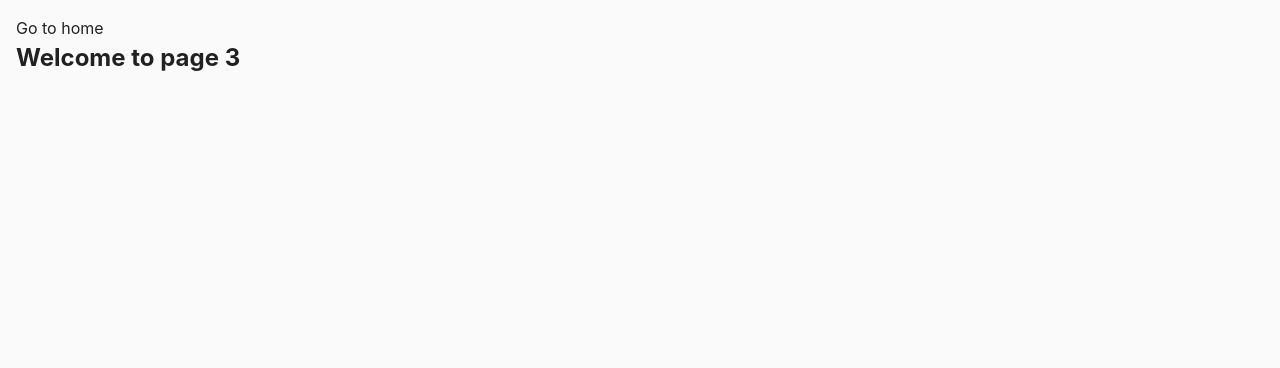
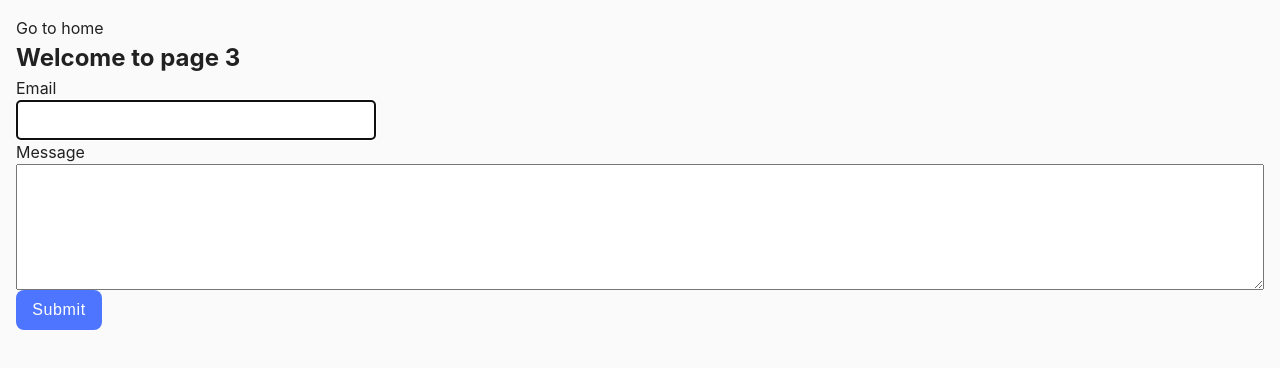
Before and after one commit to Lena8829/goit-js-hw-09, a website built with Vite: page src/2-form.html in a window 1280 px wide. Built offline with nearby package versions, Linux system fonts and the light colour scheme.

Commit message:
task-2-form
input event

```diff
--- a/src/2-form.html
+++ b/src/2-form.html
@@ -16,6 +16,19 @@
     <h1>Welcome to page 3</h1>
   </section>
 
+  <form class="feedback-form" autocomplete="off">
+    <label>
+      Email
+      <input type="email" name="email" autofocus />
+    </label>
+    <label>
+      Message
+      <textarea name="message" rows="8"></textarea>
+    </label>
+    <button type="submit">Submit</button>
+  </form>
+
+
   <script type="module" src="./js/2-form.js"></script>
 </body>
 
--- a/src/css/1-gallery.css
+++ b/src/css/1-gallery.css
@@ -1,19 +1,4 @@
-*,
-*::before,
-*::after {
-  box-sizing: border-box;
-}
 
-body {
-  margin: 16px;
-  font-family: -apple-system, BlinkMacSystemFont, 'Segoe UI', Roboto, Oxygen,
-    Ubuntu, Cantarell, 'Open Sans', 'Helvetica Neue', sans-serif;
-  -webkit-font-smoothing: antialiased;
-  -moz-osx-font-smoothing: grayscale;
-  background-color: #fafafa;
-  color: #212121;
-  line-height: 1.5;
-}
 
 ul {
   display: flex;
--- a/src/css/2-form.css
+++ b/src/css/2-form.css
@@ -0,0 +1,44 @@
+.login-form {
+  display: flex;
+  flex-direction: column;
+  gap: 8px;
+  padding: 24px;
+}
+label {
+  display: flex;
+  flex-direction: column;
+}
+
+input {
+  border: 1px solid #808080;
+  border-radius: 4px;
+  width: 360px;
+  height: 40px;
+}
+
+input:hover {
+  border: 1px solid #000;
+}
+
+button {
+  border-radius: 8px;
+  padding: 8px 16px;
+  width: 86px;
+  height: 40px;
+
+  background: #4e75ff;
+
+  font-family: 'Montserrat', sans-serif;
+  font-weight: 500;
+  font-size: 16px;
+  line-height: 1.5;
+  letter-spacing: 0.04em;
+  color: #fff;
+
+  border-style: none;
+  cursor: pointer;
+}
+
+button:hover {
+  background: #6c8cff;
+}
--- a/src/css/styles.css
+++ b/src/css/styles.css
@@ -7,3 +7,20 @@
 @import url('./reset.css');
 @import url('./1-gallery.css');
 @import url('./2-form.css');
+
+*,
+*::before,
+*::after {
+  box-sizing: border-box;
+}
+
+body {
+  margin: 16px;
+  font-family: -apple-system, BlinkMacSystemFont, 'Segoe UI', Roboto, Oxygen,
+    Ubuntu, Cantarell, 'Open Sans', 'Helvetica Neue', sans-serif;
+  -webkit-font-smoothing: antialiased;
+  -moz-osx-font-smoothing: grayscale;
+  background-color: #fafafa;
+  color: #212121;
+  line-height: 1.5;
+}
--- a/src/js/2-form.js
+++ b/src/js/2-form.js
@@ -1 +1,32 @@
-console.log('form');
+/*
+ * Використовуючи делегуваня, відстежуй на формі подію input
+
+ * і щоразу записуй у локальне сховище об'єкт з полями email і message, у яких зберігай поточні значення полів форми.
+
+ * Нехай ключем для сховища буде рядок "feedback-form-state".
+
+ Під час завантаження сторінки перевіряй стан сховища,
+
+ і якщо там є збережені дані, то заповнюй ними поля форми.
+
+ В іншому випадку поля повинні бути порожніми.
+
+ Під час сабміту форми очищай сховище і поля форми,
+
+ а також виводь у консоль об'єкт з полями email, message та їхніми поточними значеннями.
+*/
+
+const STORAGE_KEY = 'feedback-form-state';
+
+const form = document.querySelector('.feedback-form');
+
+form.addEventListener('input', textInput); // monitor the input event on the form
+
+function textInput(event) {
+  const savedData = {
+    email: form.email.value.trim(), // remove spaces with 'trim()'
+    message: form.message.value.trim(),
+  };
+
+  localStorage.setItem(STORAGE_KEY, JSON.stringify(savedData)); // saving data and make obj ---> a string
+}
```
